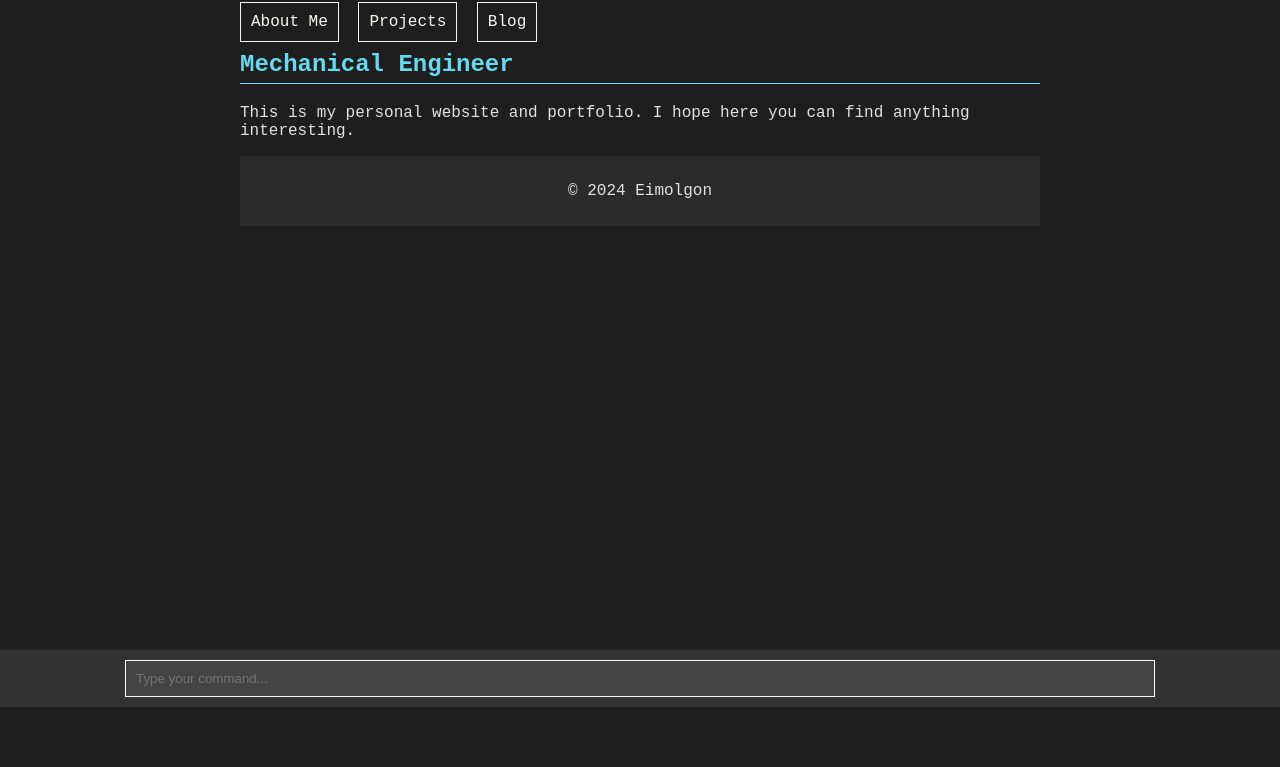
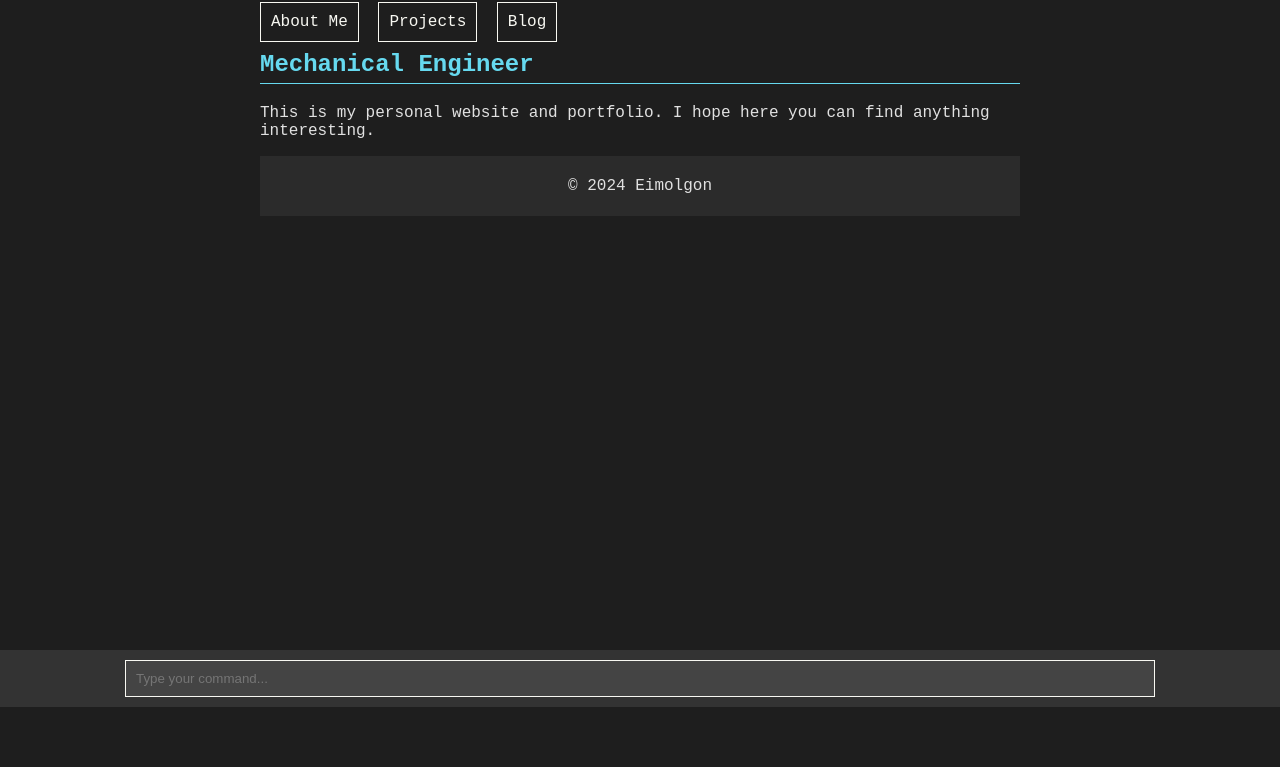
Before and after one commit to Eimolgon/portfolio, a plain HTML site: page index.html in a window 1280 px wide. Shown: the part 93-860 px from the top of the page. Before the commit the page ends 800 px from the top, so only its background shows below. Drawn offline with Linux system fonts and the light colour scheme.

Commit message:
Footer again

```diff
--- a/style.css
+++ b/style.css
@@ -4,13 +4,16 @@ body {
     font-family: 'Courier New', Courier, monospace;
     padding-bottom: 60px; /* Space for command line */
     margin: 0;
+    min-height: 100vh;
 }
 
 .container {
+    flex: 1;
     max-width: 800px;
     margin: 0 auto;
     padding: 20px;
     position: relative; /* Position relative for child elements */
+    box-sizing: border-box;
 }
 
 h1, h2, h3 {
@@ -82,6 +85,7 @@ h1, h2, h3 {
     padding: 5px 10px; /* Padding around links */
     text-decoration: none; /* No underline */
     border-radius: 4px; /* Rounded corners */
+    display: inline-block;
 }
 
 .command-line {
@@ -105,6 +109,8 @@ h1, h2, h3 {
 
 footer {
     text-align: center;
-    padding: 10px;
+    padding: 5px;
     background-color: #2b2b2b; /* Darker footer background */
+    clear: both;
+    margin-top: auto;
 }
```
